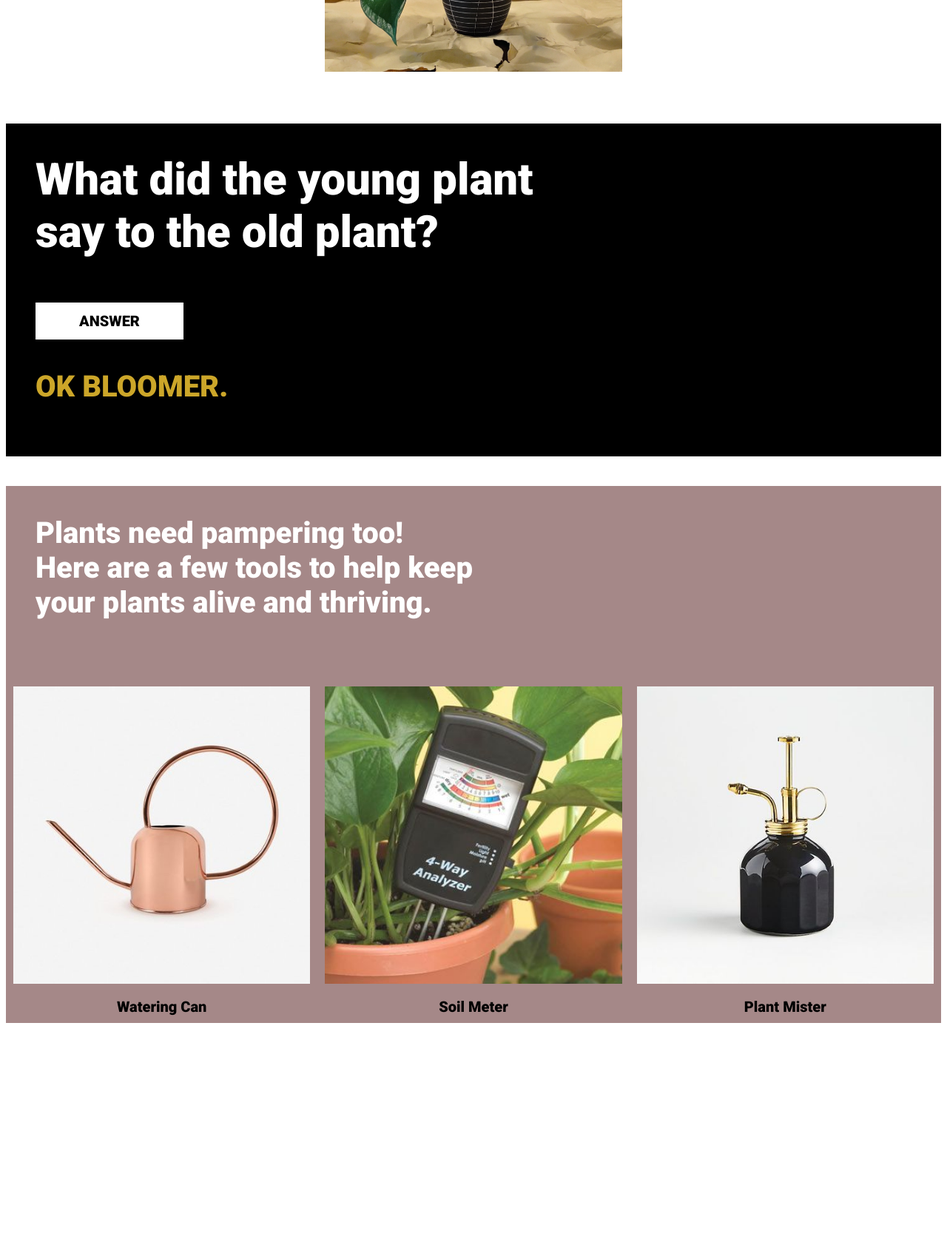
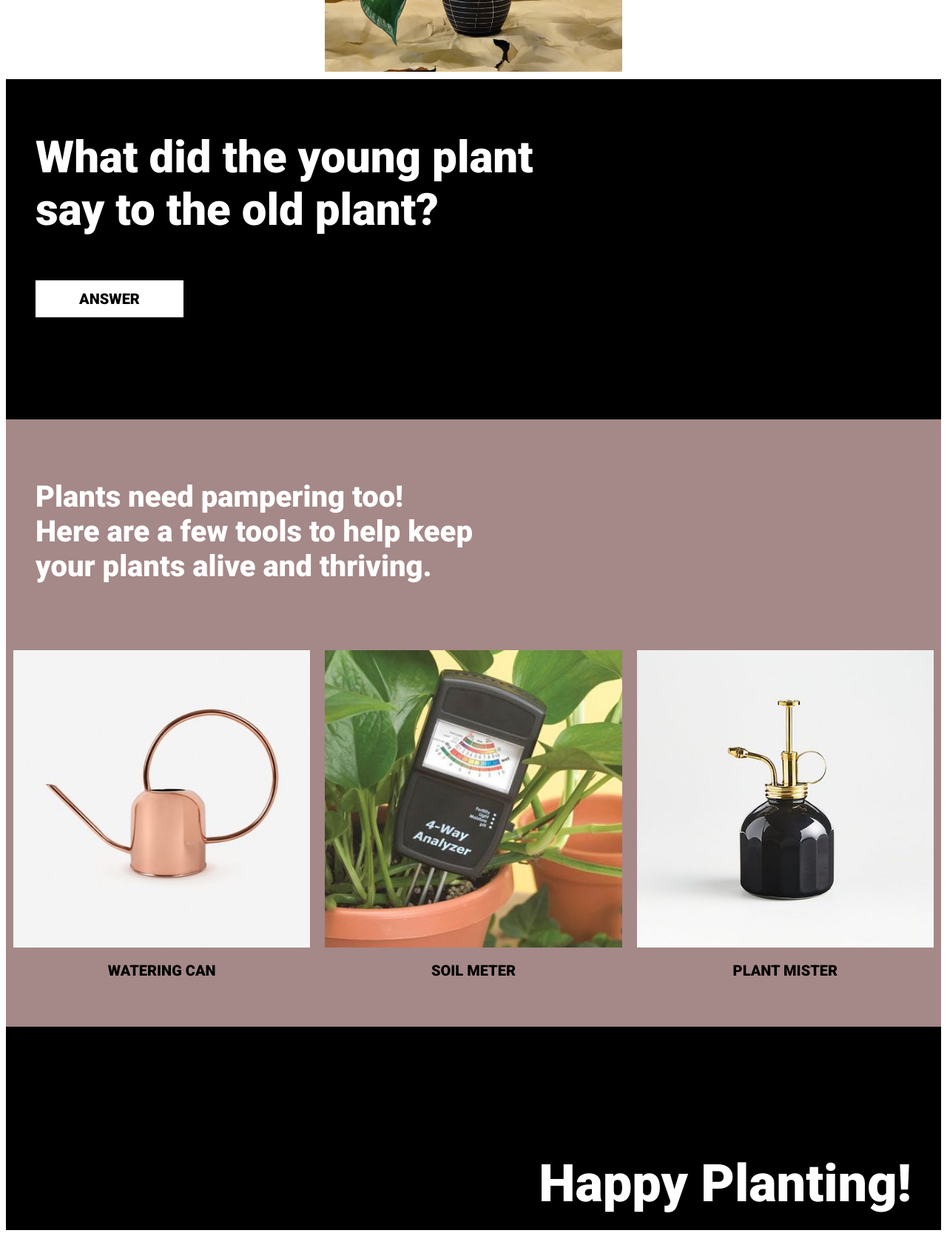
Before and after one commit to hmckraft/CM_Sandbox_helloworld, a plain HTML site: page index.html in a window 1280 px wide. Shown: the part 922-2593 px from the top of the page at 74% size. Before the commit the page ends 2313 px from the top, so only its background shows below. Drawn offline with Linux system fonts and the light colour scheme.

Commit message:
finalized spacing and layout. Working on the functionality of the button

```diff
--- a/index.html
+++ b/index.html
@@ -40,9 +40,9 @@
     <div class="joke">
         <h3> What did the young plant say to the old plant?</h3>
 
-        <button onclick="myFunction()">Answer</button>
+        <button onclick="JokeAnswer()">Answer</button>
 
-        <div id="Answer">
+        <div id="Answer" style="display: none;">
             OK Bloomer.
           </div>
 
@@ -73,9 +73,16 @@
 
         </div>
 
+
+
     </div>
 
+    <div class="end">
+        <h3> Happy Planting! </h3>
 
+    </div>
+
+    <script type="text/javascript" src="main.js"></script>
 
 </body>
 
--- a/main.js
+++ b/main.js
@@ -1 +1,21 @@
 // holder place for javascript
+
+
+// function JokeAnswer() {
+    // document.getElementById("Answer").style.display = "";
+// }
+
+let jokeanswerList = document.getElementsByTagName('answer');
+let btn = jokeanswerList[0];
+
+function JokeAnswer() {
+      var x = document.getElementById("answer");
+
+        if (x.style.display
+    === "none") {
+        x.style.display = "block";
+      } else {
+        x.style.display =
+      "none";
+      }
+    }
--- a/style.css
+++ b/style.css
@@ -13,6 +13,7 @@
 
     background-color: rgb(165, 136, 136);
     height: 600px;
+    row-gap: 5px;
 
   }
 
@@ -41,6 +42,7 @@
   .joke {
     background-color: rgb(0, 0, 0);
     height: 450px;
+    padding-top: 10px;
   }
 
   .joke h3 {
@@ -50,7 +52,7 @@
     font-size: 60px;
     color: white;
     padding-left: 40px;
-    padding-top: 40px;
+
   }
 
   button {
@@ -78,7 +80,8 @@
 
   .tools {
     background-color: rgb(165, 136, 136);
-    height: auto;
+    height: 820px;
+    padding-top: 1px;
   }
 
 
@@ -97,9 +100,23 @@
     color: black;
     font-family: 'Roboto', sans-serif;
     font-size: 20px;
+    text-transform: uppercase;
     padding-top: 20px;
     text-decoration: none;
   }
   a:hover {
     color: white;
   }
+
+  .end {
+    font-family: 'Roboto', sans-serif;
+    text-align: right;
+    padding-top: 1px;
+    font-size: 60px;
+    color: white;
+    padding-top: 100px;
+    padding-right: 40px;
+    background-color: black;
+    height: 175px;
+
+  }
```
